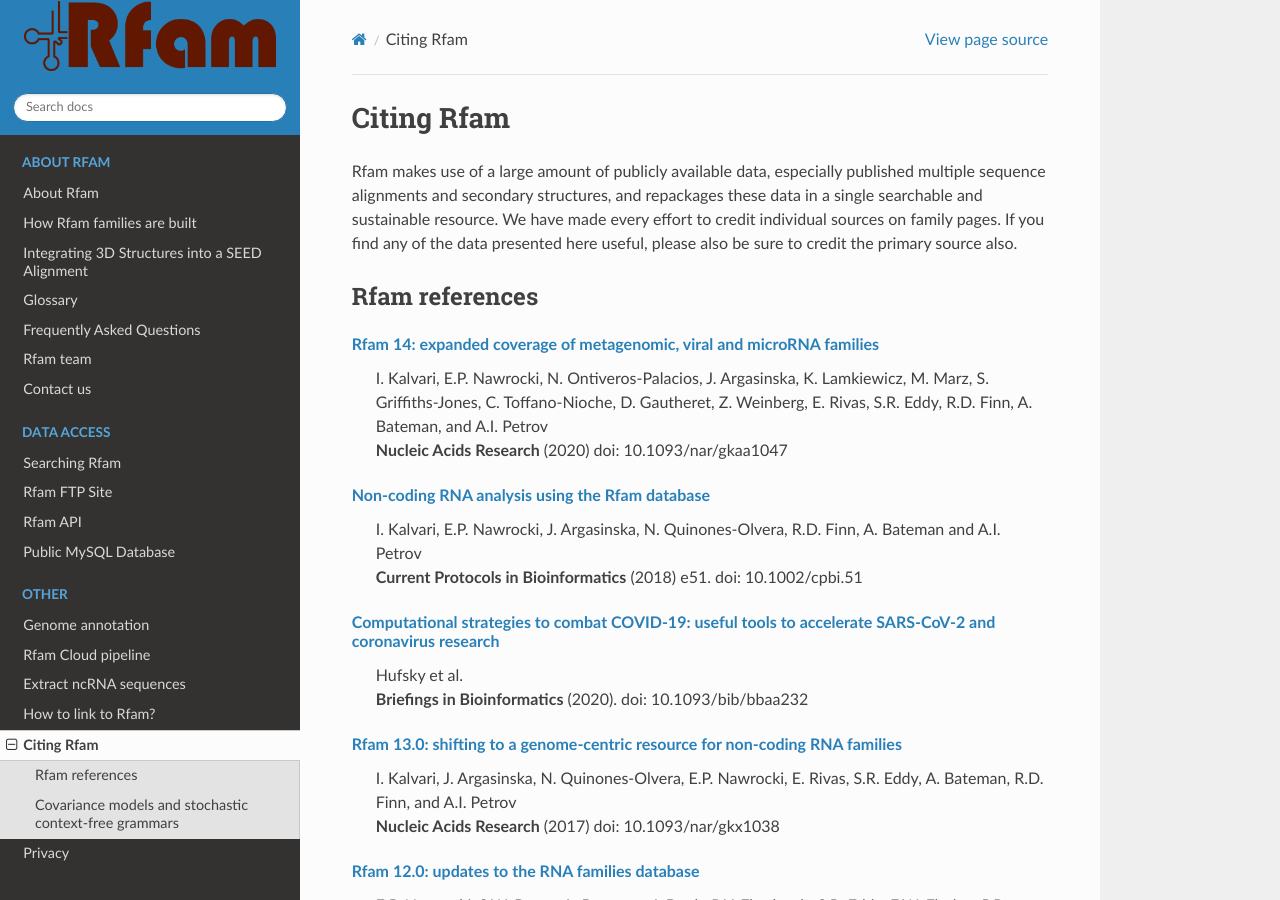
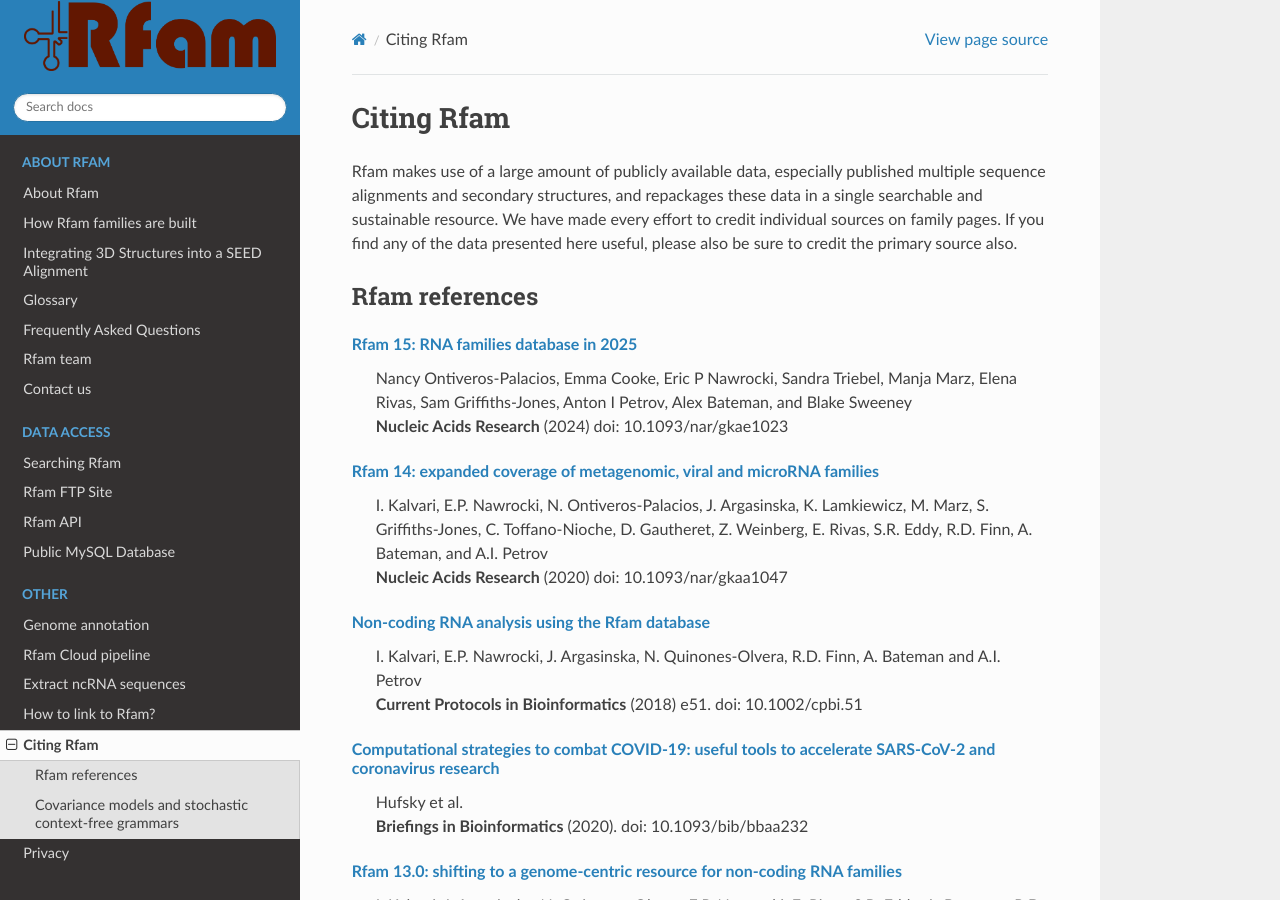
Before and after one commit to Rfam/rfam-docs, a Sphinx documentation site: the page built from docs/source/citing-rfam.rst, in a window 1280 px wide and 900 px high. Built offline with Sphinx 7.4.7 and the Read the Docs theme 3.1.0, drawn with Linux system fonts in a browser that asks for light colours; pages that are not in the unit, such as notebooks, are missing from menus.

Commit message:
Update Rfam latest citation

```diff
--- a/docs/source/citing-rfam.rst
+++ b/docs/source/citing-rfam.rst
@@ -5,6 +5,10 @@
 
 Rfam references
 ---------------
+`Rfam 15: RNA families database in 2025 <https://doi.org/10.1093/nar/gkae1023>`_
+	| Nancy Ontiveros-Palacios, Emma Cooke, Eric P Nawrocki, Sandra Triebel, Manja Marz, Elena Rivas, Sam Griffiths-Jones, Anton I Petrov, Alex Bateman, and Blake Sweeney
+	| **Nucleic Acids Research** (2024) doi: 10.1093/nar/gkae1023
+
 `Rfam 14: expanded coverage of metagenomic, viral and microRNA families <https://doi.org/10.1093/nar/gkaa1047>`_
 	| I. Kalvari, E.P. Nawrocki, N. Ontiveros-Palacios, J. Argasinska, K. Lamkiewicz, M. Marz, S. Griffiths-Jones, C. Toffano-Nioche, D. Gautheret, Z. Weinberg, E. Rivas, S.R. Eddy, R.D. Finn, A. Bateman, and A.I. Petrov
 	| **Nucleic Acids Research** (2020) doi: 10.1093/nar/gkaa1047
```
